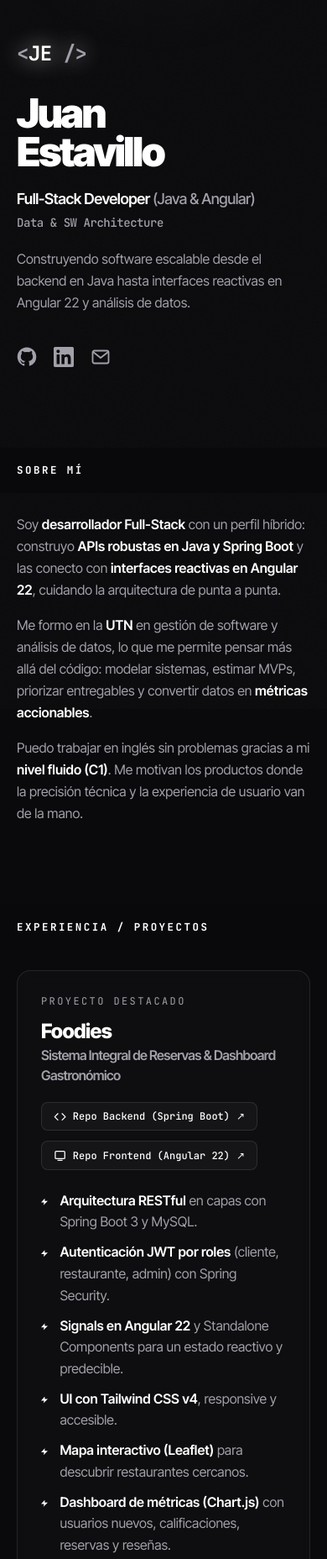
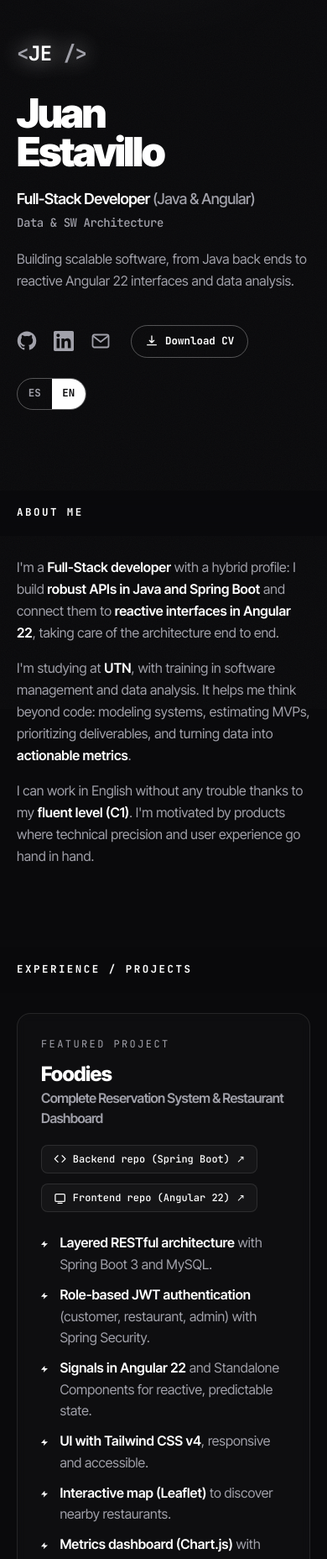
Before and after one commit to juanestavillo/juanestavillo.github.io, a plain HTML site: page index.html in a window 390 px wide. Shown: the top 1856 px of the page at 84% size. Drawn offline with nearby package versions, Linux system fonts and the light colour scheme.

Commit message:
feat: add bilingual content and downloadable CVs

```diff
--- a/assets/css/styles.css
+++ b/assets/css/styles.css
@@ -83,6 +83,16 @@ body::after {
 }
 .btn-cv svg { width: 1rem; height: 1rem; }
 .btn-cv:hover { border-color: var(--white); background: rgba(255, 255, 255, .06); box-shadow: var(--glow); }
+
+.lang-switch { display: inline-flex; border: 1px solid var(--line-strong); border-radius: 999px; overflow: hidden; }
+.lang-switch button {
+  padding: .55rem .8rem; background: none; border: 0; cursor: pointer;
+  font-family: "JetBrains Mono", monospace; font-size: .78rem; font-weight: 700; color: var(--silver);
+  transition: color .25s, background .25s;
+}
+.lang-switch button:hover { color: var(--white); }
+.lang-switch button:focus-visible { outline: 2px solid var(--white); outline-offset: -2px; }
+.lang-switch button[aria-pressed="true"] { background: var(--white); color: #0a0a0c; }
 
 /* Sections */
 .section { margin-bottom: 6rem; scroll-margin-top: 6rem; }
--- /dev/null
+++ b/assets/js/i18n.js
@@ -0,0 +1,126 @@
+// Spanish lives in index.html. This file holds the English text and swaps languages.
+// Link with ?lang=en or ?lang=es to force a language.
+
+(() => {
+  const hl = (text) => `<span class="hl">${text}</span>`;
+  const strong = (text) => `<strong>${text}</strong>`;
+
+  const EN = {
+    skip: "Skip to content",
+    tagline: "Building scalable software, from Java back ends to reactive Angular 22 interfaces and data analysis.",
+    navAbout: "About me",
+    navProjects: "Experience / Projects",
+    navArch: "Architecture &amp; Data",
+    navContact: "Contact",
+    cv: "Download CV",
+    titleAbout: "About me",
+    about1: `I'm a ${hl("Full-Stack developer")} with a hybrid profile: I build ${hl("robust APIs in Java and Spring Boot")} and connect them to ${hl("reactive interfaces in Angular 22")}, taking care of the architecture end to end.`,
+    about2: `I'm studying at ${hl("UTN")}, with training in software management and data analysis. It helps me think beyond code: modeling systems, estimating MVPs, prioritizing deliverables, and turning data into ${hl("actionable metrics")}.`,
+    about3: `I can work in English without any trouble thanks to my ${hl("fluent level (C1)")}. I'm motivated by products where technical precision and user experience go hand in hand.`,
+    titleProjects: "Experience / Projects",
+    featured: "Featured project",
+    foodiesSub: "Complete Reservation System &amp; Restaurant Dashboard",
+    repoBack: "Backend repo (Spring Boot)",
+    repoFront: "Frontend repo (Angular 22)",
+    foodies1: `${strong("Layered RESTful architecture")} with Spring Boot 3 and MySQL.`,
+    foodies2: `${strong("Role-based JWT authentication")} (customer, restaurant, admin) with Spring Security.`,
+    foodies3: `${strong("Signals in Angular 22")} and Standalone Components for reactive, predictable state.`,
+    foodies4: `${strong("UI with Tailwind CSS v4")}, responsive and accessible.`,
+    foodies5: `${strong("Interactive map (Leaflet)")} to discover nearby restaurants.`,
+    foodies6: `${strong("Metrics dashboard (Chart.js)")} with new users, ratings, reservations, and reviews.`,
+    ptdeLabel: "Freelance work · In progress",
+    ptdeSub: "Teaching-plan system for the School of Psychology (UNMdP)",
+    ptde1: `${strong("Built on my own")}, from back end to front end.`,
+    ptde2: `${strong("Approval workflow")}: teachers submit plans, students read them, and the academic office audits and approves them.`,
+    ptde3: `${strong("Role-based JWT authentication")} and PDF generation.`,
+    more: "See more projects on GitHub",
+    titleArch: "Architecture &amp; Data",
+    archIntro: "Skills organized into four pillars: from stored data to business decisions.",
+    pillarFront: "Modern Frontend",
+    pillarData: "Data Analysis &amp; Metrics",
+    pillarMgmt: "Management &amp; SW Architecture",
+    sql: "Advanced SQL (CTEs, Triggers)",
+    dashboards: "Interactive dashboards",
+    c4: "C4 model",
+    diagrams: "Sequence and state diagrams",
+    mvp: "MVP estimation",
+    moscow: "MoSCoW prioritization",
+    titleContact: "Contact",
+    contactTitle: `Got a project or job opening in mind? <span class="glow-text block">Let's connect.</span>`,
+    contactText: "I'm open to Full-Stack roles, freelance projects, and collaborations. I reply quickly.",
+    footerBuilt: "Designed and built by Juan Estavillo ·",
+    footerStack: "HTML · Tailwind CSS v4 · Canvas API — deployed on GitHub Pages.",
+  };
+
+  const ARIA_EN = {
+    "Conocimientos y arquitectura de software": "Skills and software architecture",
+    "Contacto": "Contact",
+    "Enviar email": "Send email",
+    "Experiencia y proyectos": "Experience and projects",
+    "GitHub (abre en una pestaña nueva)": "GitHub (opens in a new tab)",
+    "Inicio": "Home",
+    "LinkedIn (abre en una pestaña nueva)": "LinkedIn (opens in a new tab)",
+    "Redes sociales": "Social links",
+    "Secciones": "Sections",
+    "Sobre mí": "About me",
+    "Tecnologías utilizadas": "Technologies used",
+    "Idioma": "Language",
+  };
+
+  const META_EN = {
+    description: "Juan Estavillo — Full-Stack Developer (Java & Angular) | Data & Software Architecture. Scalable software, from Java back ends to reactive Angular 22 interfaces.",
+  };
+
+  const textNodes = [...document.querySelectorAll("[data-i18n]")];
+  const ariaNodes = [...document.querySelectorAll("[aria-label]")];
+  const description = document.querySelector('meta[name="description"]');
+  const cvLink = document.querySelector("[data-cv]");
+  const buttons = [...document.querySelectorAll("[data-lang]")];
+
+  const spanish = new Map(textNodes.map((node) => [node, node.innerHTML]));
+  const spanishAria = new Map(ariaNodes.map((node) => [node, node.getAttribute("aria-label")]));
+  const spanishDescription = description ? description.content : "";
+
+  const store = {
+    get() {
+      try { return localStorage.getItem("lang"); } catch { return null; }
+    },
+    set(value) {
+      try { localStorage.setItem("lang", value); } catch { /* Storage may be blocked. */ }
+    },
+  };
+
+  function apply(lang) {
+    const english = lang === "en";
+    document.documentElement.lang = lang;
+    textNodes.forEach((node) => {
+      node.innerHTML = english ? EN[node.dataset.i18n] ?? spanish.get(node) : spanish.get(node);
+    });
+    ariaNodes.forEach((node) => {
+      const original = spanishAria.get(node);
+      node.setAttribute("aria-label", english ? ARIA_EN[original] ?? original : original);
+    });
+    if (description) description.content = english ? META_EN.description : spanishDescription;
+    if (cvLink) cvLink.href = `./assets/cv/Juan-Estavillo-CV-${lang.toUpperCase()}.pdf`;
+    buttons.forEach((button) => {
+      button.setAttribute("aria-pressed", String(button.dataset.lang === lang));
+    });
+  }
+
+  function initialLanguage() {
+    const requested = new URLSearchParams(location.search).get("lang");
+    if (requested === "en" || requested === "es") return requested;
+    const saved = store.get();
+    if (saved === "en" || saved === "es") return saved;
+    return (navigator.language || "").toLowerCase().startsWith("es") ? "es" : "en";
+  }
+
+  buttons.forEach((button) => {
+    button.addEventListener("click", () => {
+      store.set(button.dataset.lang);
+      apply(button.dataset.lang);
+    });
+  });
+
+  apply(initialLanguage());
+})();
--- a/index.html
+++ b/index.html
@@ -29,7 +29,7 @@
 </head>
 
 <body class="bg-ink text-silver font-display antialiased selection:bg-white selection:text-black">
-  <a href="#sobre-mi" class="skip-link">Saltar al contenido</a>
+  <a href="#sobre-mi" class="skip-link" data-i18n="skip">Saltar al contenido</a>
 
   <canvas id="lightning" aria-hidden="true"></canvas>
   <div class="cursor-halo" aria-hidden="true"></div>
@@ -51,16 +51,16 @@
             Full-Stack Developer <span class="text-silver font-medium">(Java &amp; Angular)</span>
             <span class="block font-mono text-sm font-medium text-silver mt-1">Data &amp; SW Architecture</span>
           </h2>
-          <p class="mt-5 max-w-sm leading-relaxed">
+          <p class="mt-5 max-w-sm leading-relaxed" data-i18n="tagline">
             Construyendo software escalable desde el backend en Java hasta interfaces reactivas en Angular 22 y análisis de datos.
           </p>
 
           <nav class="nav hidden lg:block" aria-label="Secciones">
             <ul class="mt-16 w-max">
-              <li><a class="nav-link" href="#sobre-mi"><span class="nav-line"></span><span class="nav-text">Sobre mí</span></a></li>
-              <li><a class="nav-link" href="#proyectos"><span class="nav-line"></span><span class="nav-text">Experiencia / Proyectos</span></a></li>
-              <li><a class="nav-link" href="#arquitectura"><span class="nav-line"></span><span class="nav-text">Arquitectura &amp; Data</span></a></li>
-              <li><a class="nav-link" href="#contacto"><span class="nav-line"></span><span class="nav-text">Contacto</span></a></li>
+              <li><a class="nav-link" href="#sobre-mi"><span class="nav-line"></span><span class="nav-text" data-i18n="navAbout">Sobre mí</span></a></li>
+              <li><a class="nav-link" href="#proyectos"><span class="nav-line"></span><span class="nav-text" data-i18n="navProjects">Experiencia / Proyectos</span></a></li>
+              <li><a class="nav-link" href="#arquitectura"><span class="nav-line"></span><span class="nav-text" data-i18n="navArch">Arquitectura &amp; Data</span></a></li>
+              <li><a class="nav-link" href="#contacto"><span class="nav-line"></span><span class="nav-text" data-i18n="navContact">Contacto</span></a></li>
             </ul>
           </nav>
         </div>
@@ -83,12 +83,14 @@
               </a>
             </li>
           </ul>
-          <!-- CV download: restore this link once assets/cv/Juan-Estavillo-CV.pdf exists.
-          <a class="btn-cv" href="./assets/cv/Juan-Estavillo-CV.pdf" download>
+          <a class="btn-cv" href="./assets/cv/Juan-Estavillo-CV-ES.pdf" data-cv download>
             <svg viewBox="0 0 24 24" fill="none" stroke="currentColor" stroke-width="2" stroke-linecap="round" stroke-linejoin="round" aria-hidden="true"><path d="M12 3v12m0 0-4-4m4 4 4-4M4 19h16"/></svg>
-            Descargar CV
+            <span data-i18n="cv">Descargar CV</span>
           </a>
-          -->
+          <div class="lang-switch" role="group" aria-label="Idioma">
+            <button type="button" data-lang="es" aria-pressed="true">ES</button>
+            <button type="button" data-lang="en" aria-pressed="false">EN</button>
+          </div>
         </div>
       </header>
 
@@ -97,19 +99,19 @@
 
         <!-- About -->
         <section id="sobre-mi" class="section" aria-label="Sobre mí">
-          <h3 class="section-title">Sobre mí</h3>
+          <h3 class="section-title" data-i18n="titleAbout">Sobre mí</h3>
           <div class="space-y-4 leading-relaxed" data-reveal>
-            <p>
+            <p data-i18n="about1">
               Soy <span class="hl">desarrollador Full-Stack</span> con un perfil híbrido: construyo
               <span class="hl">APIs robustas en Java y Spring Boot</span> y las conecto con
               <span class="hl">interfaces reactivas en Angular 22</span>, cuidando la arquitectura de punta a punta.
             </p>
-            <p>
+            <p data-i18n="about2">
               Me formo en la <span class="hl">UTN</span> en gestión de software y análisis de datos, lo que me permite
               pensar más allá del código: modelar sistemas, estimar MVPs, priorizar entregables y convertir datos en
               <span class="hl">métricas accionables</span>.
             </p>
-            <p>
+            <p data-i18n="about3">
               Puedo trabajar en inglés sin problemas gracias a mi <span class="hl">nivel fluido (C1)</span>.
               Me motivan los productos donde la precisión técnica y la experiencia de usuario van de la mano.
             </p>
@@ -118,35 +120,35 @@
 
         <!-- Featured project -->
         <section id="proyectos" class="section" aria-label="Experiencia y proyectos">
-          <h3 class="section-title">Experiencia / Proyectos</h3>
+          <h3 class="section-title" data-i18n="titleProjects">Experiencia / Proyectos</h3>
 
           <article class="glass-card group" data-reveal>
-            <p class="font-mono text-xs uppercase tracking-[0.2em] text-silver">Proyecto destacado</p>
+            <p class="font-mono text-xs uppercase tracking-[0.2em] text-silver" data-i18n="featured">Proyecto destacado</p>
             <h4 class="mt-3 text-2xl font-extrabold tracking-tight text-white sm:text-3xl">
               Foodies
-              <span class="block text-base font-semibold text-silver sm:text-lg">Sistema Integral de Reservas &amp; Dashboard Gastronómico</span>
+              <span class="block text-base font-semibold text-silver sm:text-lg" data-i18n="foodiesSub">Sistema Integral de Reservas &amp; Dashboard Gastronómico</span>
             </h4>
 
             <div class="mt-5 flex flex-wrap gap-3">
               <a class="repo-badge" href="https://github.com/Romma711/foodies" target="_blank" rel="noreferrer noopener">
                 <svg viewBox="0 0 24 24" fill="none" stroke="currentColor" stroke-width="2" stroke-linecap="round" stroke-linejoin="round" aria-hidden="true"><path d="m16 18 6-6-6-6M8 6l-6 6 6 6"/></svg>
-                Repo Backend (Spring Boot)
+                <span data-i18n="repoBack">Repo Backend (Spring Boot)</span>
                 <span class="arrow" aria-hidden="true">↗</span>
               </a>
               <a class="repo-badge" href="https://github.com/Romma711/foodies-front" target="_blank" rel="noreferrer noopener">
                 <svg viewBox="0 0 24 24" fill="none" stroke="currentColor" stroke-width="2" stroke-linecap="round" stroke-linejoin="round" aria-hidden="true"><rect x="3" y="4" width="18" height="14" rx="2"/><path d="M8 21h8"/></svg>
-                Repo Frontend (Angular 22)
+                <span data-i18n="repoFront">Repo Frontend (Angular 22)</span>
                 <span class="arrow" aria-hidden="true">↗</span>
               </a>
             </div>
 
             <ul class="feature-list mt-6">
-              <li><strong>Arquitectura RESTful</strong> en capas con Spring Boot 3 y MySQL.</li>
-              <li><strong>Autenticación JWT por roles</strong> (cliente, restaurante, admin) con Spring Security.</li>
-              <li><strong>Signals en Angular 22</strong> y Standalone Components para un estado reactivo y predecible.</li>
-              <li><strong>UI con Tailwind CSS v4</strong>, responsive y accesible.</li>
-              <li><strong>Mapa interactivo (Leaflet)</strong> para descubrir restaurantes cercanos.</li>
-              <li><strong>Dashboard de métricas (Chart.js)</strong> con usuarios nuevos, calificaciones, reservas y reseñas.</li>
+              <li data-i18n="foodies1"><strong>Arquitectura RESTful</strong> en capas con Spring Boot 3 y MySQL.</li>
+              <li data-i18n="foodies2"><strong>Autenticación JWT por roles</strong> (cliente, restaurante, admin) con Spring Security.</li>
+              <li data-i18n="foodies3"><strong>Signals en Angular 22</strong> y Standalone Components para un estado reactivo y predecible.</li>
+              <li data-i18n="foodies4"><strong>UI con Tailwind CSS v4</strong>, responsive y accesible.</li>
+              <li data-i18n="foodies5"><strong>Mapa interactivo (Leaflet)</strong> para descubrir restaurantes cercanos.</li>
+              <li data-i18n="foodies6"><strong>Dashboard de métricas (Chart.js)</strong> con usuarios nuevos, calificaciones, reservas y reseñas.</li>
             </ul>
 
             <ul class="mt-6 flex flex-wrap gap-2" aria-label="Tecnologías utilizadas">
@@ -161,16 +163,16 @@
           </article>
 
           <article class="glass-card group mt-6" data-reveal>
-            <p class="font-mono text-xs uppercase tracking-[0.2em] text-silver">Trabajo freelance · En desarrollo</p>
+            <p class="font-mono text-xs uppercase tracking-[0.2em] text-silver" data-i18n="ptdeLabel">Trabajo freelance · En desarrollo</p>
             <h4 class="mt-3 text-2xl font-extrabold tracking-tight text-white sm:text-3xl">
               PTDE
-              <span class="block text-base font-semibold text-silver sm:text-lg">Plan de Trabajo Docente para la Facultad de Psicología (UNMdP)</span>
+              <span class="block text-base font-semibold text-silver sm:text-lg" data-i18n="ptdeSub">Plan de Trabajo Docente para la Facultad de Psicología (UNMdP)</span>
             </h4>
 
             <ul class="feature-list mt-6">
-              <li><strong>Desarrollo individual</strong>, del back-end al front-end.</li>
-              <li><strong>Flujo de aprobación</strong>: los docentes presentan planes, los alumnos los consultan y la Secretaría Académica los audita y aprueba.</li>
-              <li><strong>Autenticación JWT por roles</strong> y generación de PDF.</li>
+              <li data-i18n="ptde1"><strong>Desarrollo individual</strong>, del back-end al front-end.</li>
+              <li data-i18n="ptde2"><strong>Flujo de aprobación</strong>: los docentes presentan planes, los alumnos los consultan y la Secretaría Académica los audita y aprueba.</li>
+              <li data-i18n="ptde3"><strong>Autenticación JWT por roles</strong> y generación de PDF.</li>
             </ul>
 
             <ul class="mt-6 flex flex-wrap gap-2" aria-label="Tecnologías utilizadas">
@@ -183,14 +185,14 @@
           </article>
 
           <a class="more-link mt-10" href="https://github.com/juanestavillo" target="_blank" rel="noreferrer noopener">
-            Ver más proyectos en GitHub <span aria-hidden="true">→</span>
+            <span data-i18n="more">Ver más proyectos en GitHub</span> <span aria-hidden="true">→</span>
           </a>
         </section>
 
         <!-- Skills / architecture -->
         <section id="arquitectura" class="section" aria-label="Conocimientos y arquitectura de software">
-          <h3 class="section-title">Arquitectura &amp; Data</h3>
-          <p class="mb-8 leading-relaxed" data-reveal>
+          <h3 class="section-title" data-i18n="titleArch">Arquitectura &amp; Data</h3>
+          <p class="mb-8 leading-relaxed" data-reveal data-i18n="archIntro">
             Conocimientos organizados en cuatro pilares: del dato persistido a la decisión de negocio.
           </p>
 
@@ -200,12 +202,12 @@
               <h4 class="pillar-title">Backend &amp; DB</h4>
               <ul class="pillar-list">
                 <li>Java 21</li><li>Spring Boot 3</li><li>Spring Security</li><li>JWT</li>
-                <li>JPA / Hibernate</li><li>PostgreSQL</li><li>MySQL</li><li>SQL Avanzado (CTEs, Triggers)</li>
+                <li>JPA / Hibernate</li><li>PostgreSQL</li><li>MySQL</li><li data-i18n="sql">SQL Avanzado (CTEs, Triggers)</li>
               </ul>
             </article>
             <article class="pillar" data-reveal>
               <span class="pillar-index">02</span>
-              <h4 class="pillar-title">Frontend Moderno</h4>
+              <h4 class="pillar-title" data-i18n="pillarFront">Frontend Moderno</h4>
               <ul class="pillar-list">
                 <li>Angular 22</li><li>TypeScript</li><li>Signals</li><li>Standalone Components</li>
                 <li>Tailwind v4</li><li>Leaflet</li><li>Chart.js</li><li>WCAG AA</li>
@@ -213,17 +215,17 @@
             </article>
             <article class="pillar" data-reveal>
               <span class="pillar-index">03</span>
-              <h4 class="pillar-title">Análisis de Datos &amp; Métricas</h4>
+              <h4 class="pillar-title" data-i18n="pillarData">Análisis de Datos &amp; Métricas</h4>
               <ul class="pillar-list">
-                <li>Dashboards interactivos</li><li>KPIs</li><li>OKRs</li><li>Data Warehousing</li>
+                <li data-i18n="dashboards">Dashboards interactivos</li><li>KPIs</li><li>OKRs</li><li>Data Warehousing</li>
               </ul>
             </article>
             <article class="pillar" data-reveal>
               <span class="pillar-index">04</span>
-              <h4 class="pillar-title">Gestión &amp; Arquitectura SW</h4>
+              <h4 class="pillar-title" data-i18n="pillarMgmt">Gestión &amp; Arquitectura SW</h4>
               <ul class="pillar-list">
-                <li>Modelo C4</li><li>Diagramas de Secuencia y Estado</li><li>Estimación MVP</li>
-                <li>Priorización MoSCoW</li><li>Scrum</li>
+                <li data-i18n="c4">Modelo C4</li><li data-i18n="diagrams">Diagramas de Secuencia y Estado</li><li data-i18n="mvp">Estimación MVP</li>
+                <li data-i18n="moscow">Priorización MoSCoW</li><li>Scrum</li>
               </ul>
             </article>
           </div>
@@ -231,13 +233,13 @@
 
         <!-- Contact -->
         <section id="contacto" class="section" aria-label="Contacto">
-          <h3 class="section-title">Contacto</h3>
+          <h3 class="section-title" data-i18n="titleContact">Contacto</h3>
           <div data-reveal>
-            <p class="text-4xl font-black leading-[1.02] tracking-tighter text-white sm:text-5xl">
+            <p class="text-4xl font-black leading-[1.02] tracking-tighter text-white sm:text-5xl" data-i18n="contactTitle">
               ¿Tienes un proyecto o vacante en mente?
               <span class="glow-text block">Conectemos.</span>
             </p>
-            <p class="mt-6 max-w-md leading-relaxed">
+            <p class="mt-6 max-w-md leading-relaxed" data-i18n="contactText">
               Estoy abierto a oportunidades Full-Stack, proyectos freelance y colaboraciones. Respondo rápido.
             </p>
             <div class="mt-10 flex flex-wrap items-center gap-4">
@@ -253,14 +255,15 @@
         </section>
 
         <footer class="pb-16 pt-8 font-mono text-xs text-silver">
-          <p>Diseñado y construido por Juan Estavillo · <span id="year">2026</span></p>
-          <p class="mt-1">HTML · Tailwind CSS v4 · Canvas API — desplegado en GitHub Pages.</p>
+          <p><span data-i18n="footerBuilt">Diseñado y construido por Juan Estavillo ·</span> <span id="year">2026</span></p>
+          <p class="mt-1" data-i18n="footerStack">HTML · Tailwind CSS v4 · Canvas API — desplegado en GitHub Pages.</p>
         </footer>
       </main>
     </div>
   </div>
 
   <script src="./assets/js/lightning.js" defer></script>
+  <script src="./assets/js/i18n.js" defer></script>
   <script src="./assets/js/main.js" defer></script>
 </body>
 </html>
```
Also changed, not shown: 3 other files.
